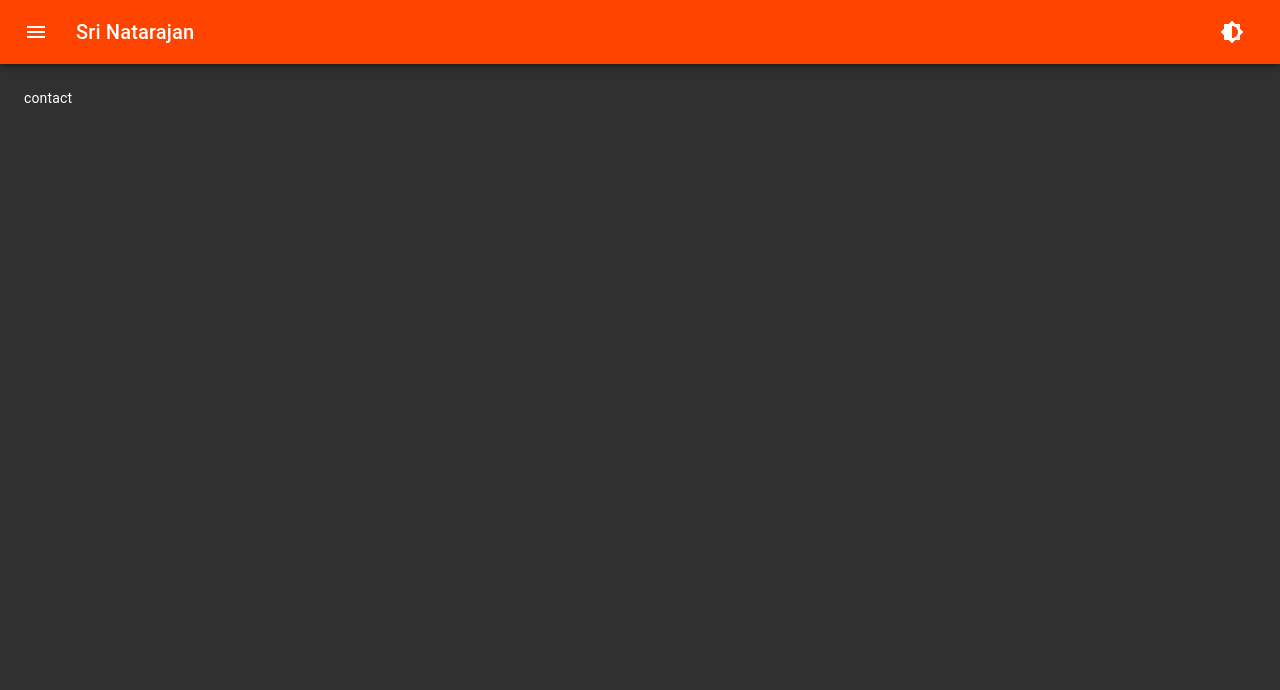
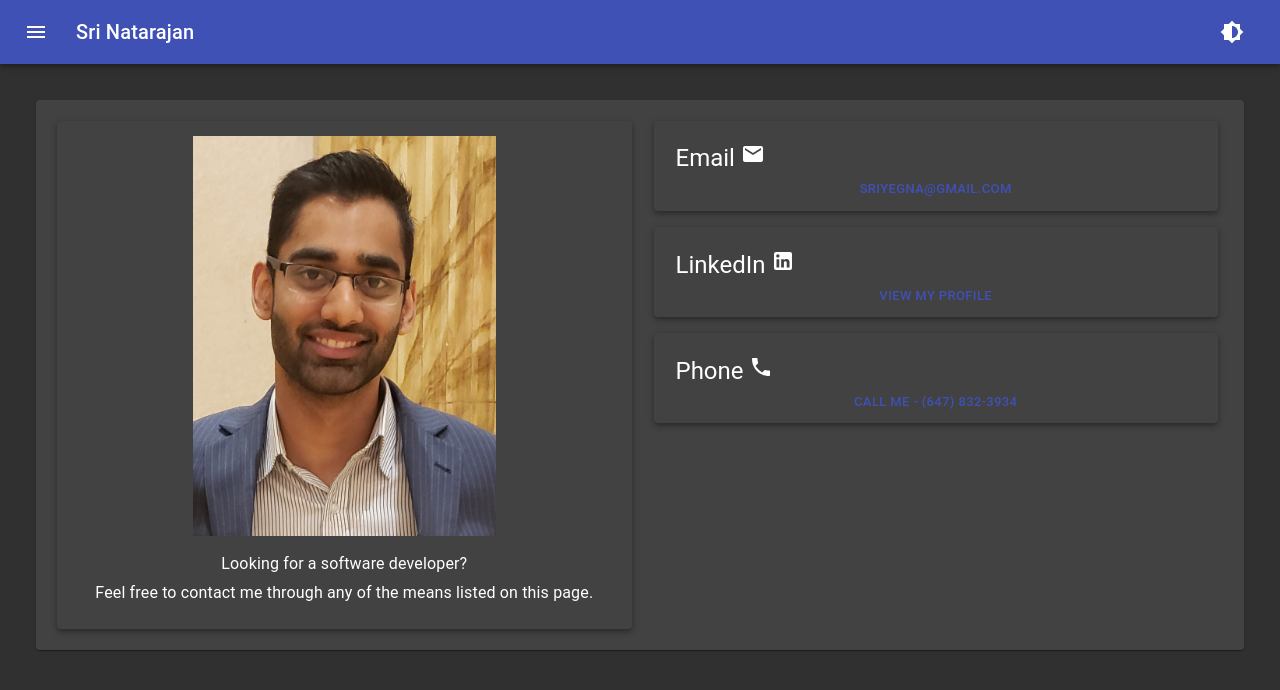
Before and after one commit to sriyegna/website-V4, a React (Create React App) app: page /contact in a window 1280 px wide. Shown: the top 690 px of the page. Built offline with nearby package versions, Linux system fonts and the light colour scheme.

Commit message:
Added contact page
Cleaned up imports
Removed background from projects page
Changed theme colours
Added personal picture
Fixed links

```diff
--- a/public/index.html
+++ b/public/index.html
@@ -24,7 +24,7 @@
       work correctly both with client-side routing and a non-root public URL.
       Learn how to configure a non-root public URL by running `npm run build`.
     -->
-    <title>React App</title>
+    <title>Sri's Portfolio</title>
   </head>
   <body>
     <noscript>You need to enable JavaScript to run this app.</noscript>
--- a/src/Components/Drawer/Drawer.js
+++ b/src/Components/Drawer/Drawer.js
@@ -1,10 +1,8 @@
 import React, { useState } from "react";
 
 import { makeStyles } from "@material-ui/core/styles";
-import Drawer from "@material-ui/core/Drawer";
+import { Drawer, SwipeableDrawer } from "@material-ui/core";
 import { drawerWidth } from "../../themeObject";
-
-import SwipeableDrawer from "@material-ui/core/SwipeableDrawer";
 import DrawerList from "./DrawerList";
 
 const useStyles = makeStyles((theme) => ({
@@ -30,7 +28,7 @@ const useStyles = makeStyles((theme) => ({
 const MuiDrawer = (props) => {
   const [state, setState] = useState({ left: false });
   const classes = useStyles();
-  const { open, setOpen, handleDrawerClose, manualDrawerOpen } = props;
+  const { setOpen, handleDrawerClose, manualDrawerOpen } = props;
 
   const toggleDrawer = (open) => (event) => {
     if (
--- a/src/Navigation/Links.js
+++ b/src/Navigation/Links.js
@@ -1,12 +1,14 @@
 const links = {
   GitHub: "https://github.com/sriyegna",
   Email: "mailto:sriyegna@gmail.com",
-  LinkedIn: "https://linkedin.com/sriyegna",
+  LinkedIn: "https://www.linkedin.com/in/srinath-natarajan/",
+  Phone: "tel:6478313934",
   Projects: {
     StockTracker: "https://github.com/sriyegna/stocktracker",
-    MultiPhone: "https://github.com/sriyegna/stocktracker",
-    Pikaptcha: "https://github.com/sriyegna/stocktracker",
-    EmergencyServicesLocator: "https://github.com/sriyegna/stocktracker",
+    MultiPhone: "https://github.com/sriyegna/Verifit",
+    Pikaptcha: "https://github.com/sriyegna/Pikaptcha",
+    EmergencyServicesLocator:
+      "https://github.com/sriyegna/Emergency-Services-Locator",
     WebsiteV2: "https://github.com/sriyegna/stocktracker",
   },
 };
--- a/src/Navigation/Routes.js
+++ b/src/Navigation/Routes.js
@@ -4,13 +4,14 @@ import Home from "../Pages/Home";
 import About from "../Pages/About";
 import Projects from "../Pages/Projects";
 import Resume from "../Pages/Resume";
+import Contact from "../Pages/Contact";
 
 const Routes = [
   { path: "/", content: <Home /> },
   { path: "/about", content: <About /> },
   { path: "/projects", content: <Projects /> },
   { path: "/resume", content: <Resume /> },
-  { path: "/contact", content: <span>contact</span> },
+  { path: "/contact", content: <Contact /> },
 ];
 
 export default Routes;
--- a/src/Pages/About.js
+++ b/src/Pages/About.js
@@ -3,7 +3,6 @@ import { makeStyles, useTheme } from "@material-ui/core/styles";
 import Paper from "@material-ui/core/Paper";
 import Card from "@material-ui/core/Card";
 import CardContent from "@material-ui/core/CardContent";
-import CardMedia from "@material-ui/core/CardMedia";
 import Typography from "@material-ui/core/Typography";
 import Box from "@material-ui/core/Box";
 import "../../node_modules/react-vertical-timeline-component/style.min.css";
@@ -11,7 +10,7 @@ import {
   VerticalTimeline,
   VerticalTimelineElement,
 } from "react-vertical-timeline-component";
-import Ninja from "../Assets/ninja.png";
+import Me from "../Assets/me.jpg";
 import { cardElevation } from "./../themeObject";
 import { aboutData } from "./data/About";
 
@@ -36,6 +35,12 @@ const useStyles = makeStyles((theme) => ({
   verticalTimeline: {
     marginTop: "30px",
   },
+  imageCenter: {
+    display: "block",
+    marginLeft: "auto",
+    marginRight: "auto",
+    width: "auto",
+  },
 }));
 
 const About = () => {
@@ -57,16 +62,15 @@ const About = () => {
   return (
     <Paper className={classes.root}>
       <Card elevation={cardElevation}>
-        <CardMedia
-          component="img"
-          alt="Contemplative Reptile"
-          height="400"
-          image={Ninja}
-          title="Contemplative Reptile"
+        <img
+          src={Me}
+          alt="Sri"
+          height="400px"
+          className={classes.imageCenter}
         />
         <CardContent>
           <Typography gutterBottom align="center" variant="h5" component="h2">
-            Hi. In case you haven't figured out, I'm Sri.
+            Hi, I'm Sri.
           </Typography>
           <Typography
             gutterBottom
@@ -77,7 +81,8 @@ const About = () => {
             I am a student in the Bachelor of Computing program at the
             University of Guelph with a genuine passion for software performance
             and security. I love to learn new languages and tinker around with
-            something new.
+            something new. Recently I have taken a liking to front end web
+            development and have been learning about ML on the side!
           </Typography>
           <Typography variant="body2" color="textSecondary" component="p">
             I am primarily focused on developing web applications however I also
--- /dev/null
+++ b/src/Pages/Contact.js
@@ -0,0 +1,124 @@
+import React from "react";
+import { makeStyles } from "@material-ui/core/styles";
+import {
+  Paper,
+  Grid,
+  Box,
+  Typography,
+  Card,
+  Button,
+  CardContent,
+} from "@material-ui/core";
+import Me from "../Assets/me.jpg";
+import { cardElevation } from "../themeObject";
+import links from "../Navigation/Links";
+import EmailIcon from "@material-ui/icons/Email";
+import LinkedInIcon from "@material-ui/icons/LinkedIn";
+import PhoneIcon from "@material-ui/icons/Phone";
+
+const useStyles = makeStyles((theme) => ({
+  root: {
+    padding: "1%",
+    margin: "1%",
+  },
+  imageCenter: {
+    display: "block",
+    marginLeft: "auto",
+    marginRight: "auto",
+    marginTop: "15px",
+    width: "auto",
+  },
+}));
+
+const Resume = () => {
+  const classes = useStyles();
+
+  return (
+    <Paper className={classes.root}>
+      <Grid container>
+        <Grid item md={6} xs={12}>
+          <Box m={1}>
+            <Card elevation={cardElevation}>
+              <img
+                src={Me}
+                alt="Sri"
+                height="400px"
+                className={classes.imageCenter}
+              />
+              <CardContent>
+                <Typography gutterBottom align="center">
+                  Looking for a software developer?
+                </Typography>
+                <Typography align="center">
+                  Feel free to contact me through any of the means listed on
+                  this page.
+                </Typography>
+              </CardContent>
+            </Card>
+          </Box>
+        </Grid>
+        <Grid item md={6} xs={12}>
+          <Box m={1}>
+            <Box mb={2}>
+              <Card className={classes.root} elevation={cardElevation}>
+                <CardContent style={{ paddingBottom: "0px" }}>
+                  <Typography variant="h5" component="h2">
+                    Email <EmailIcon />
+                  </Typography>
+                </CardContent>
+                <Box display="flex" justifyContent="center">
+                  <Button
+                    size="small"
+                    color="primary"
+                    align="center"
+                    href={links.Email}
+                  >
+                    sriyegna@gmail.com
+                  </Button>
+                </Box>
+              </Card>
+            </Box>
+            <Box mb={2}>
+              <Card className={classes.root} elevation={cardElevation}>
+                <CardContent style={{ paddingBottom: "0px" }}>
+                  <Typography variant="h5" component="h2">
+                    LinkedIn <LinkedInIcon />
+                  </Typography>
+                </CardContent>
+                <Box display="flex" justifyContent="center">
+                  <Button
+                    size="small"
+                    color="primary"
+                    align="center"
+                    href={links.LinkedIn}
+                  >
+                    View My Profile
+                  </Button>
+                </Box>
+              </Card>
+            </Box>
+            <Card className={classes.root} elevation={cardElevation}>
+              <CardContent style={{ paddingBottom: "0px" }}>
+                <Typography variant="h5" component="h2">
+                  Phone <PhoneIcon />
+                </Typography>
+              </CardContent>
+              <Box display="flex" justifyContent="center">
+                <Button
+                  size="small"
+                  color="primary"
+                  align="center"
+                  href={links.Phone}
+                >
+                  Call Me - (647) 832-3934
+                </Button>
+              </Box>
+            </Card>
+          </Box>
+        </Grid>
+      </Grid>
+    </Paper>
+  );
+};
+
+export default Resume;
--- a/src/Pages/Home.js
+++ b/src/Pages/Home.js
@@ -1,14 +1,16 @@
 import React from "react";
-import { makeStyles, useTheme } from "@material-ui/core/styles";
-import Paper from "@material-ui/core/Paper";
-import Typography from "@material-ui/core/Typography";
-import Container from "@material-ui/core/Container";
-import Box from "@material-ui/core/Box";
-import Accordion from "@material-ui/core/Accordion";
-import AccordionSummary from "@material-ui/core/AccordionSummary";
-import AccordionDetails from "@material-ui/core/AccordionDetails";
+import {
+  makeStyles,
+  Paper,
+  Typography,
+  Container,
+  Box,
+  Accordion,
+  AccordionSummary,
+  AccordionDetails,
+  Link,
+} from "@material-ui/core";
 import ExpandMoreIcon from "@material-ui/icons/ExpandMore";
-import Link from "@material-ui/core/Link";
 import links from "../Navigation/Links";
 import { cardElevation } from "./../themeObject";
 
@@ -52,22 +54,11 @@ const useStyles = makeStyles((theme) => ({
 
 const Home = () => {
   const classes = useStyles();
-  const theme = useTheme();
 
   return (
     <Paper className={classes.root} elevation={cardElevation}>
       <Typography align="center" variant="h4">
-        Hi, my name is Sri
-        <span
-          className={
-            theme.palette.type === "dark"
-              ? classes.darkGreyName
-              : classes.lightGreyName
-          }
-        >
-          nath
-        </span>{" "}
-        Natarajan.
+        Hi, my name is Sri Natarajan.
       </Typography>
       <Container className={classes.container}>
         <Box>
--- a/src/Pages/Projects.js
+++ b/src/Pages/Projects.js
@@ -1,13 +1,14 @@
 import React from "react";
-import Bounce from "react-reveal/Bounce";
-import { makeStyles } from "@material-ui/core/styles";
-import Paper from "@material-ui/core/Paper";
-import Typography from "@material-ui/core/Typography";
-import Divider from "@material-ui/core/Divider";
-import Button from "@material-ui/core/Button";
-import Grid from "@material-ui/core/Grid";
-import Container from "@material-ui/core/Container";
-import Ninja from "../Assets/ninja.png";
+import {
+  makeStyles,
+  Paper,
+  Typography,
+  Divider,
+  Button,
+  Grid,
+  Container,
+  Box,
+} from "@material-ui/core";
 import { cardElevation } from "./../themeObject";
 import projectData from "./data/Projects";
 
@@ -41,9 +42,10 @@ const Projects = () => {
   const classes = useStyles();
 
   return (
-    <Paper className={classes.root}>
+    <Box className={classes.root}>
       {projectData.map((data, index) => (
-        <Paper className={classes.root} elevation={cardElevation} key={index}>
+        <Box key={index} mb={2}>
+          <Paper className={classes.root} elevation={cardElevation}>
             <Typography align="center" variant="h4">
               {data.name}
             </Typography>
@@ -65,17 +67,28 @@ const Projects = () => {
               </Typography>
             ))}
             <Grid container justify="center" className={classes.grid}>
-            <img src={data.image} alt={data.name} className={classes.image} />
+              <img
+                src={data.image}
+                alt={data.name}
+                className={classes.image}
+                height="auto"
+                width="auto"
+              />
             </Grid>
             <Divider className={classes.divider} />
             <Container className={classes.button}>
-            <Button variant="contained" color="primary" href={data.githubLink}>
+              <Button
+                variant="contained"
+                color="primary"
+                href={data.githubLink}
+              >
                 GitHub
               </Button>
             </Container>
           </Paper>
+        </Box>
       ))}
-    </Paper>
+    </Box>
   );
 };
 
--- a/src/Pages/data/Projects.js
+++ b/src/Pages/data/Projects.js
@@ -74,7 +74,7 @@ const projectData = [
     githubLink: links.Projects.Pikaptcha,
   },
   {
-    name: "StockTracker",
+    name: "Emergency Services Locator",
     description: (
       <>
         'ESL' is a web application that allows users to locate nearby emergency
--- a/src/themeObject.js
+++ b/src/themeObject.js
@@ -2,7 +2,7 @@ export const themeObject = {
   palette: {
     type: "dark",
     primary: {
-      main: "#ff4400",
+      main: "#3f51b5",
     },
     secondary: {
       main: "#0044ff",
```
Also changed, not shown: src/Components/Drawer/AppBar.js (+7 -5 lines), src/Assets/me.jpg (added), 1 other file (tests, documents, lock files or other folders). Lines whose indentation alone changed are shown as unchanged.
